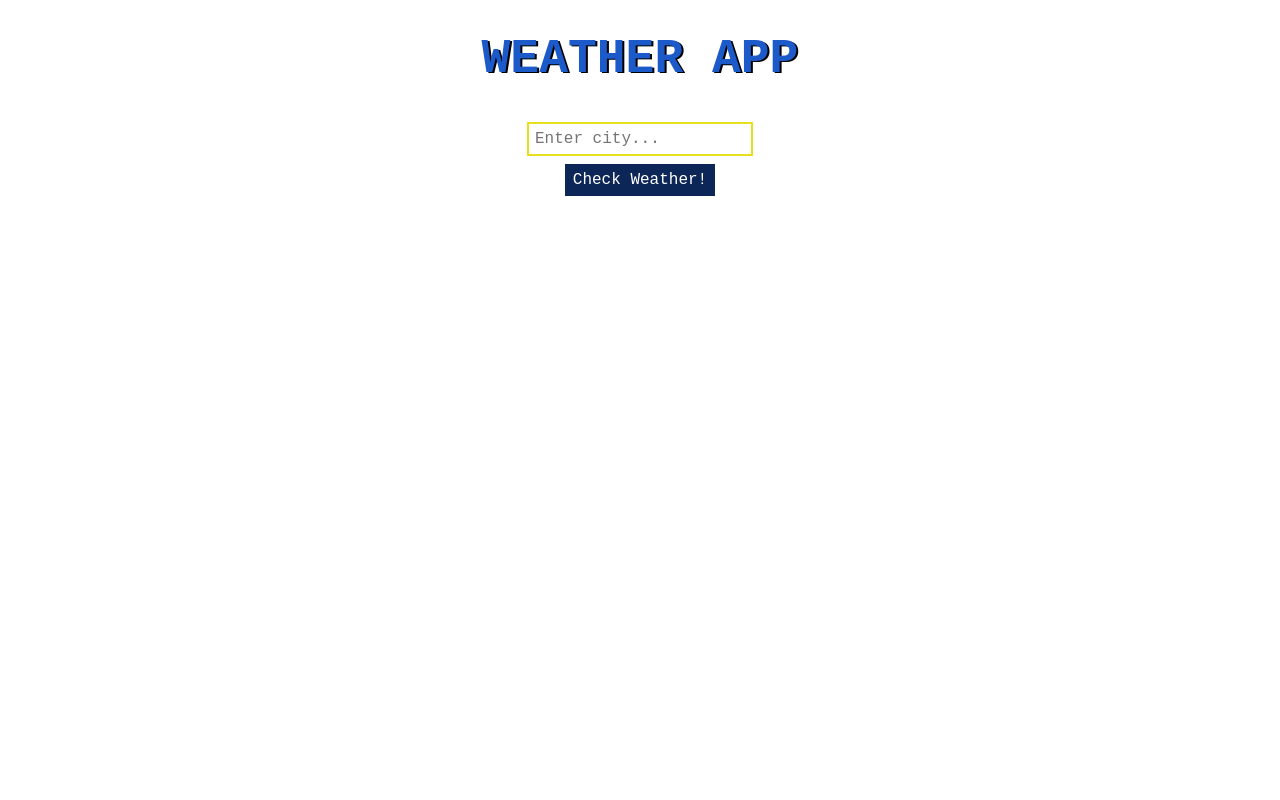
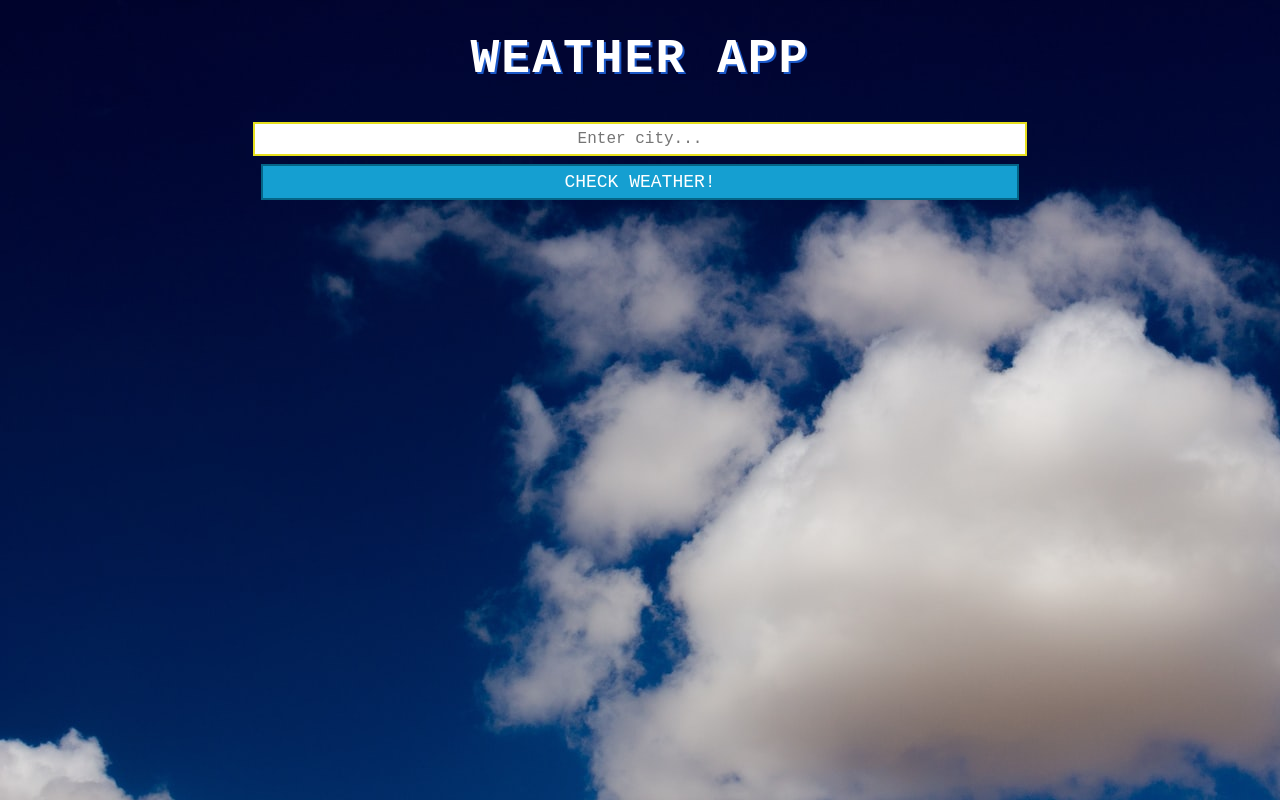
Before and after one commit to Maymoonah/react-weather-app, a React (Create React App) app in the folder weather-app/: page / in a window 1280 px wide. Built offline with nearby package versions, Linux system fonts and the light colour scheme.

Commit message:
edit css styling and image background

```diff
--- a/weather-app/src/index.css
+++ b/weather-app/src/index.css
@@ -1,3 +1,7 @@
+body {
+	background-image: url("images/clouds.jpg");
+}
+
 div.App {
 	margin: auto;
 	text-align: center;
@@ -8,30 +12,34 @@ h1#title {
 	font-family: monospace;
 	font-weight: bold;
 	font-size: 48px;
-	color: #1c59c9;
-	text-shadow: 2px 1px #000;
+	color: #fff;
+	text-shadow: 2px 2px #1c59c9;
+	letter-spacing: 2px;
 }
 
 .city {
+	width: 60%;
 	padding: 6px;
 	margin: 4px;
 	font-family: monospace;
 	font-size: 16px;
 	border: 2px solid #e6df1e;
 	color: #1c59c9;
+	text-align: center;
 }
 
 #submit {
 	padding: 6px;
 	margin: 4px;
-	width: 150px;
+	width: 60%;
 	font-family: monospace;
-	font-size: 16px;
+	font-size: 18px;
 	font-weight: bold;
 	color: #fff;
-	background-color: #0c2657;
-	border: 1px solid #0c2657;
+	background-color: #159fd1;
+	border: 2px solid #056587;
 	font-weight: normal;
+	text-transform: uppercase;
 }
 
 .weatherInfo {
```
